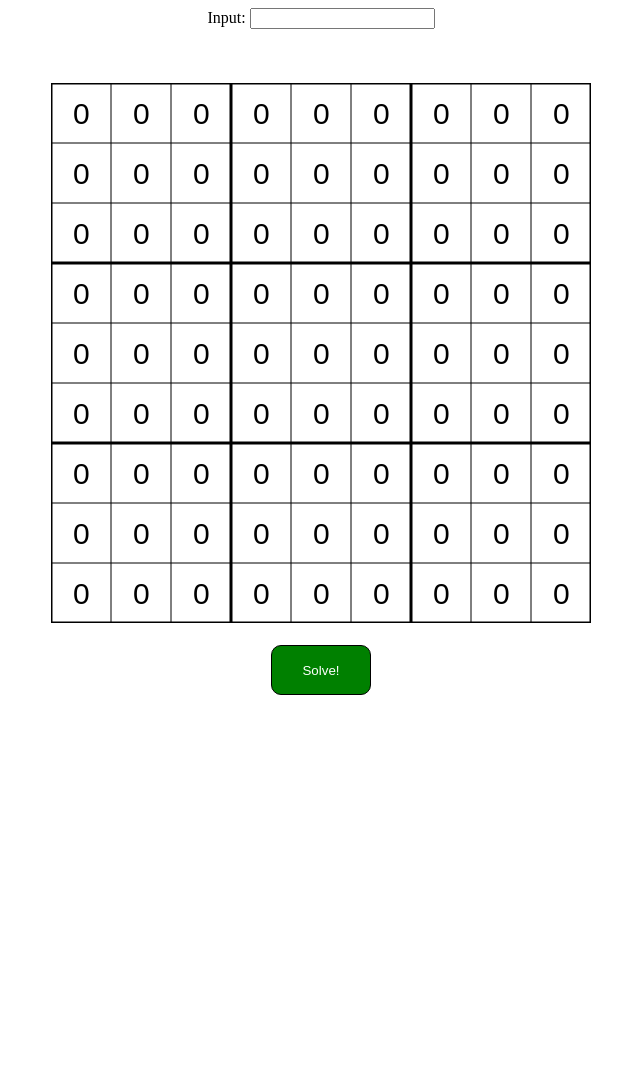
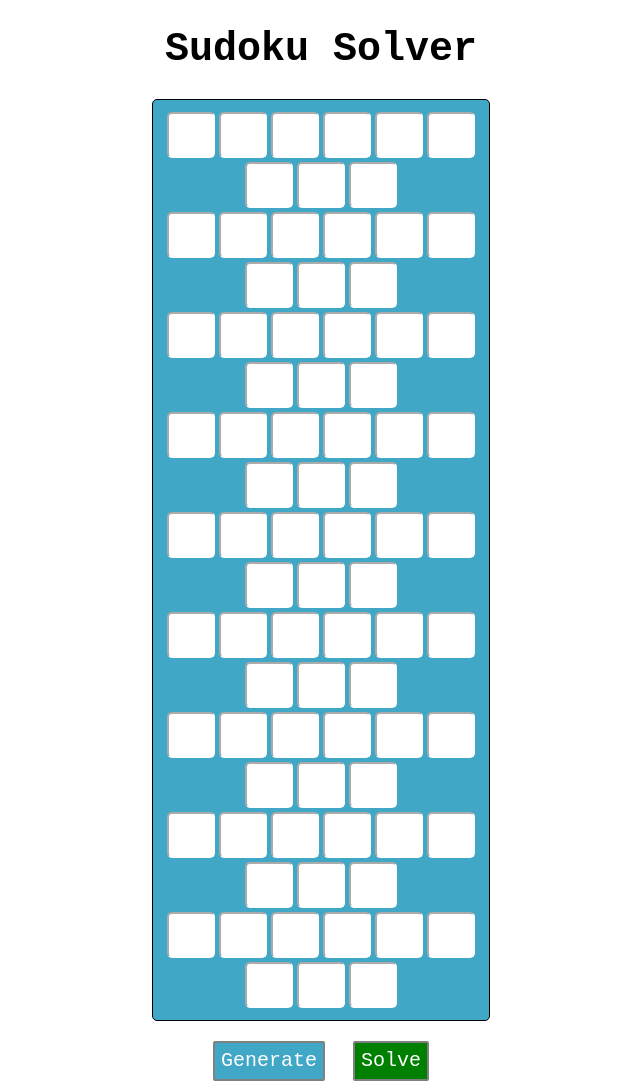
Before and after one commit to ssode/sudokusolver-js, a plain HTML site: page index.html in a window 1280 px wide. Shown: the whole page, without its empty margins (319-959 px from the left). Before the commit the page ends 800 px from the top, so only its background shows below. Drawn offline with Linux system fonts and the light colour scheme.

Commit message:
Tidied up

```diff
--- a/index.html
+++ b/index.html
@@ -2,167 +2,75 @@
 <html>
 
 <head>
-    <meta charset="UTF-8">
     <title>Sudoku Solver</title>
-    <style>
-        html,
-        body {
-            text-align: center;
-        }
-
-        textarea {
-            resize: none;
-            overflow: hidden;
-        }
-    </style>
+    <meta charset="utf-8">
+    <link rel="stylesheet" href="style.css">
 </head>
 
 <body>
-    <label for="input">Input: </label>
-    <input type="text" id="input" maxlength="81"></input><br><br>
-    <span id="status"></span><br><br>
-    <canvas></canvas>
-    <br><br>
-    <button id="btn_solve" style="color:white;background-color:green;width:100px;height:50px;border-radius:10px;border:1px solid black;">Solve!</button>
+    <h1>Sudoku Solver</h1>
+    <div id="inputsArea"></div>
+    <div id="resultArea"></div>
+    <button id="btnGen">Generate</button> <button id="btnSolve">Solve</button>
+    <script src="sudoku.js"></script>
     <script>
-        let ctx = document.querySelector("canvas").getContext("2d");
-        let input = document.getElementById("input");
-        let btn_solve = document.getElementById("btn_solve");
-        let status = document.getElementById("status");
-        ctx.canvas.width = 540;
-        ctx.canvas.height = 540;
-
-        let board = [];
-        for (let i = 0; i < 9; i++) {
-            board[i] = [0, 0, 0, 0, 0, 0, 0, 0, 0];
-        }
-
-        drawGrid();
-        drawValues(board);
-
-        btn_solve.addEventListener("click", function () {
-            if (input.value.length === 81) {
+        (function () {
+            const inputsArea = document.getElementById("inputsArea");
+            const resultArea = document.getElementById("resultArea");
+            const validInputs = new Set([0, 1, 2, 3, 4, 5, 6, 7, 8, 9]);
             for (let i = 0; i < 9; i++) {
                 for (let j = 0; j < 9; j++) {
-                        board[i][j] = parseInt(input.value[i * 9 + j]);
+                    let newInput = document.createElement("input");
+                    inputsArea.appendChild(newInput);
+                    newInput.className = "sudokuInput";
+                    newInput.id = `input${i}${j}`;
+                    newInput.maxLength = 1;
                 }
+                inputsArea.innerHTML += "<br>";
             }
-                let t_start = performance.now();
-                solve();
-                let t_end = performance.now();
-                status.innerHTML = "Solved in " + (t_end - t_start) + " ms!";
-                ctx.clearRect(0, 0, ctx.canvas.width, ctx.canvas.height);
-                drawGrid();
-                drawValues(board);
-            } else {
-                status.innerHTML = "Input is not a valid board!";
-            }
-
-        });
-
-        input.addEventListener("keyup", function () {
+            document.getElementById("btnSolve").addEventListener("click", () => {
+                const board = new Array(9).fill(null).map(r => r = new Array(9).fill(0));
                 for (let i = 0; i < 9; i++) {
                     for (let j = 0; j < 9; j++) {
-                    if ((i*9+j) < input.value.length) {
-                        board[i][j] = parseInt(input.value[i * 9 + j]);
+                        const input = document.getElementById(`input${i}${j}`).value;
+                        if (input === "" || input === " ") {
+                            continue;
+                        }
+                        const value = parseInt(input);
+                        if (validInputs.has(value)) {
+                            board[i][j] = value;
                         } else {
-                        board[i][j] = 0;
+                            resultArea.innerHTML = "Invalid input";
+                            return;
                         }
                     }
                 }
-            ctx.clearRect(0, 0, ctx.canvas.width, ctx.canvas.height);
-            drawGrid();
-            drawValues(board);
-        });
-
-        //drawing
-
-        function drawGrid() {
-            ctx.strokeStyle = "black";
-            for (let i = 0; i <= 9; i++) {
-                if (i % 3 === 0)
-                    ctx.lineWidth = 3;
-                else
-                    ctx.lineWidth = 1;
-                ctx.beginPath();
-                ctx.moveTo(0, i * (ctx.canvas.height / 9));
-                ctx.lineTo(ctx.canvas.width, i * (ctx.canvas.height / 9));
-                ctx.moveTo(i * (ctx.canvas.width / 9), 0);
-                ctx.lineTo(i * (ctx.canvas.width / 9), ctx.canvas.height);
-                ctx.stroke();
+                const solver = new SudokuSolver(board);
+                if (!solver.isValidBoard()) {
+                    resultArea.innerHTML = "Invalid input";
+                    return;
                 }
-        }
-
-        function drawValues(values) {
-            ctx.font = "30px Arial";
-            ctx.fillStyle = "black";
-            for (let i = 0; i < 9; i++) {
-                for (let j = 0; j < 9; j++) {
-                    ctx.fillText(values[i][j], j * (ctx.canvas.width / 9) + 22, i * (ctx.canvas.height / 9) + 41);
+                const startTime = new Date().getTime();
+                if (solver.solve()) {
+                    const elapsedTime = new Date().getTime() - startTime;
+                    resultArea.innerHTML = `Solved in ${elapsedTime}ms`;
+                    for (let i = 0; i < board.length; i++) {
+                        for (let j = 0; j < board[i].length; j++) {
+                            document.getElementById(`input${i}${j}`).value = board[i][j];
                         }
                     }
                 }
-
-        //sudoku solving
-
-        function in_row(row, num) {
-            for (let i = 0; i < 9; i++) {
-                if (board[row][i] === num)
-                    return true;
-            }
-            return false;
-        }
-
-        function in_col(col, num) {
-            for (let i = 0; i < 9; i++) {
-                if (board[i][col] === num)
-                    return true;
-            }
-            return false;
-        }
-
-        function in_grid(row, col, num) {
-            row = Math.floor(row / 3) * 3;
-            col = Math.floor(col / 3) * 3;
-            for (let i = 0; i < 3; i++) {
-                for (let j = 0; j < 3; j++) {
-                    if (board[row + i][col + j] === num)
-                        return true;
+            });
+            document.getElementById("btnGen").addEventListener("click", () => {
+                const generator = new SudokuGenerator();
+                const board = generator.generate();
+                for (let i = 0; i < board.length; i++) {
+                    for (let j = 0; j < board[i].length; j++) {
+                        document.getElementById(`input${i}${j}`).value = board[i][j] === 0 ? "" : board[i][j];
                     }
                 }
-            return false;
-        }
-
-        function is_valid(row, col, num) {
-            return !in_row(row, num) && !in_col(col, num) && !in_grid(row, col, num);
-        }
-
-        function next_empty() {
-            for (let i = 0; i < 9; i++) {
-                for (let j = 0; j < 9; j++) {
-                    if (board[i][j] === 0) {
-                        return { row: i, col: j }
-                    }
-                }
-            }
-            return false;
-        }
-
-        function solve() {
-            let next = next_empty();
-            if (!next)
-                return true;
-            for (let i = 1; i <= 9; i++) {
-                if (is_valid(next.row, next.col, i)) {
-                    board[next.row][next.col] = i;
-                    if (solve()) {
-                        return true;
-                    }
-                    board[next.row][next.col] = 0;
-                }
-            }
-            return false;
-        }
+            });
+        })();
     </script>
 </body>
 
--- /dev/null
+++ b/style.css
@@ -0,0 +1,59 @@
+body {
+    text-align: center;
+    font-family: monospace;
+}
+
+h1 {
+    font-size: 40px;
+}
+
+#inputsArea {
+    border: 1px solid black;
+    border-radius: 5px;
+    padding: 10px;
+    margin: 15px;
+    width: 25%;
+    margin: 0 auto;
+    background-color: #41a7c6;
+}
+
+#resultArea {
+    margin-top: 10px;
+    font-size: 20px;
+}
+
+.sudokuInput {
+    border-color: white;
+    border-radius: 5px;
+    width: 40px;
+    height: 40px;
+    text-align: center;
+    font-size: 36px;
+    margin: 2px;
+}
+
+#btnSolve {
+    margin: 10px;
+    background-color: green;
+    color: white;
+    border: 2px solid gray;
+    border-radius: 2px;
+    height: 40px;
+    font-size: 20px;
+    font-family: monospace;
+}
+
+#btnGen {
+    margin: 10px;
+    background-color: #41a7c6;
+    color: white;
+    border: 2px solid gray;
+    border-radius: 2px;
+    height: 40px;
+    font-size: 20px;
+    font-family: monospace;
+}
+
+#btnSolve:hover {
+    background-color: darkgreen;
+}
--- /dev/null
+++ b/sudoku.js
@@ -0,0 +1,170 @@
+
+// base class with sudoku utility methods
+class Sudoku {
+
+    constructor(board) {
+        this.board = board;
+    }
+
+    // checks if a value is present in the given row
+    inRow(row, value) {
+        return this.board[row].includes(value);
+    }
+
+    // checks if a value is present in the given column
+    inCol(col, value) {
+        for (const row of this.board) {
+            if (row[col] === value) {
+                return true;
+            }
+        }
+        return false;
+    }
+
+    // checks if a value is present in the 3x3 section that the given row and col
+    // is located
+    inSection(row, col, value) {
+        const startRow = Math.floor(row / 3) * 3;
+        const startCol = Math.floor(col / 3) * 3;
+        for (let i = 0; i < 3; i++) {
+            for (let j = 0; j < 3; j++) {
+                if (this.board[startRow + i][startCol + j] === value) {
+                    return true;
+                }
+            }
+        }
+        return false;
+    }
+
+    // checks a move in a row and column against the 3 sudoku constraints
+    isValidMove(row, col, value) {
+        return !(this.inRow(row, value) || this.inCol(col, value) || this.inSection(row, col, value));
+    }
+
+    // checks if the board is a valid Sudoku
+    isValidBoard() {
+        for (let i = 0; i < this.board.length; i++) {
+            for (let j = 0; j < this.board[i].length; j++) {
+                const val = this.board[i][j];
+                if (val !== 0) {
+                    this.board[i][j] = 0;
+                    if (this.isValidMove(i, j, val)) {
+                        this.board[i][j] = val;
+                    } else {
+                        return false;
+                    }
+                }
+            }
+        }
+        return true;
+    }
+
+    // returns a string representation of the board
+    boardToString() {
+        let str = "";
+        for (const row of this.board) {
+            for (const val of row) {
+                str += val + " ";
+            }
+            str += "\n";
+        }
+        return str;
+    }
+
+}
+
+// class that generates random sudoku boards
+class SudokuGenerator extends Sudoku {
+
+    constructor() {
+        super(new Array(9).fill(null).map(r => r = new Array(9).fill(0)));
+    }
+
+    generate() {
+        let numFilledIn = Math.floor(Math.random() * 10) + 10;
+        while (numFilledIn > 0) {
+            let row, col;
+            let coordsFound = false;
+            while (!coordsFound) {
+                row = Math.floor(Math.random() * 9);
+                col = Math.floor(Math.random() * 9);
+                if (this.board[row][col] === 0) {
+                    coordsFound = true;
+                }
+            }
+            let value;
+            let valueFound = false;
+            while (!valueFound) {
+                value = Math.floor(Math.random() * 9) + 1;
+                if (this.isValidMove(row, col, value)) {
+                    valueFound = true;
+                }
+            }
+            this.board[row][col] = value;
+            numFilledIn--;
+        }
+        return this.board;
+    }
+
+}
+
+// class that solves sudoku boards using recursion and backtracking
+class SudokuSolver extends Sudoku {
+
+    constructor(board = null) {
+        if (board === null) {
+            this.board = new Array(9).fill(null).map(r => r = new Array(9).fill(0));
+        } else {
+            super(board);
+        }
+    }
+
+
+
+    // searches the board for an empty (0) cell and returns the location in
+    // an object, or null if none are found
+    getNextEmpty() {
+        for (let i = 0; i < this.board.length; i++) {
+            for (let j = 0; j < this.board[i].length; j++) {
+                if (this.board[i][j] === 0) {
+                    return {
+                        row: i,
+                        col: j
+                    };
+                }
+            }
+        }
+        return null;
+    }
+
+    /*
+     * This function will recursively place values into empty cells
+     * until it cannot find a valid move for a cell. When this happens,
+     * it will backtrack and try the next value in the previous cell.
+     * When there are no remaining empty cells found, the puzzle is solved.
+     */
+    solve() {
+        const nextMove = this.getNextEmpty();
+        if (nextMove === null) { // if nextMove is null, the board is filled in
+            return true;
+        }
+        for (let i = 1; i <= 9; i++) { // try each value 1-9
+            if (this.isValidMove(nextMove.row, nextMove.col, i)) {
+                this.board[nextMove.row][nextMove.col] = i;
+                if (this.solve()) { // continue to the next empty
+                    return true;
+                }
+                // at this point we have backtracked, and will reset the value of the cell
+                // and try the next one
+                this.board[nextMove.row][nextMove.col] = 0;
+            }
+        }
+        return false; // no value worked in this position, so return false to go back
+    }
+}
+
+const board = new SudokuGenerator().generate();
+const solver = new SudokuSolver(board);
+console.log(solver.boardToString());
+solver.solve();
+console.log(solver.boardToString());
```
Lines whose indentation alone changed are shown as unchanged.
